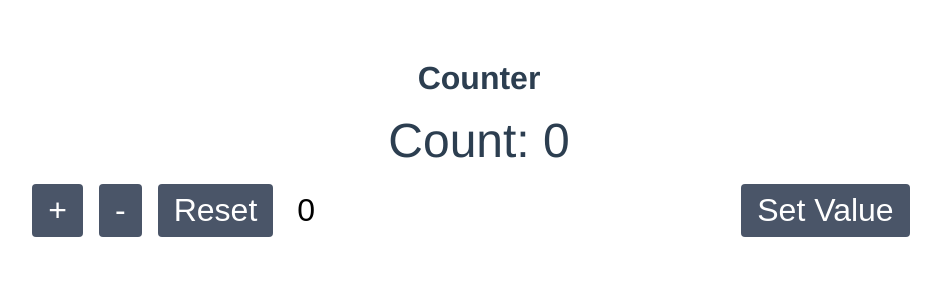
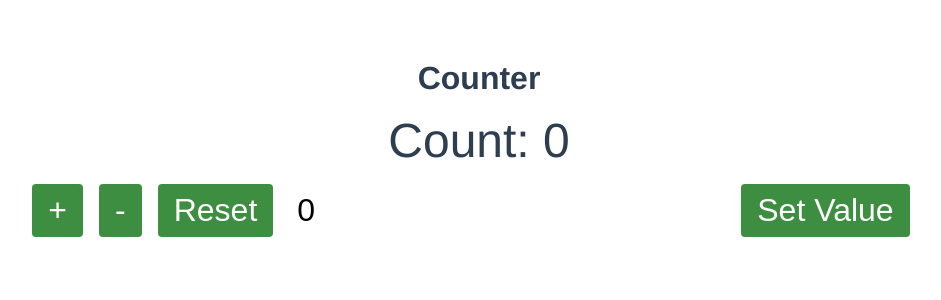
Before and after one commit to kn0wnan0nym0us/Counter-App---Vue, a Vue app: page /counter in a window 1280 px wide. Shown: the top 300 px of the page, without its empty margins (161-1102 px from the left). Built offline with nearby package versions, Linux system fonts and the light colour scheme.

Commit message:
Add files via upload

```diff
--- a/src/components/Counter.vue
+++ b/src/components/Counter.vue
@@ -49,7 +49,7 @@ button {
   padding: 0.5rem 1rem;
   margin-right: 1rem;
   border-radius: 0.25rem;
-  background-color: #4a5568;
+  background-color: #3e8e41;
   color: #fff;
   border: none;
   cursor: pointer;
```
